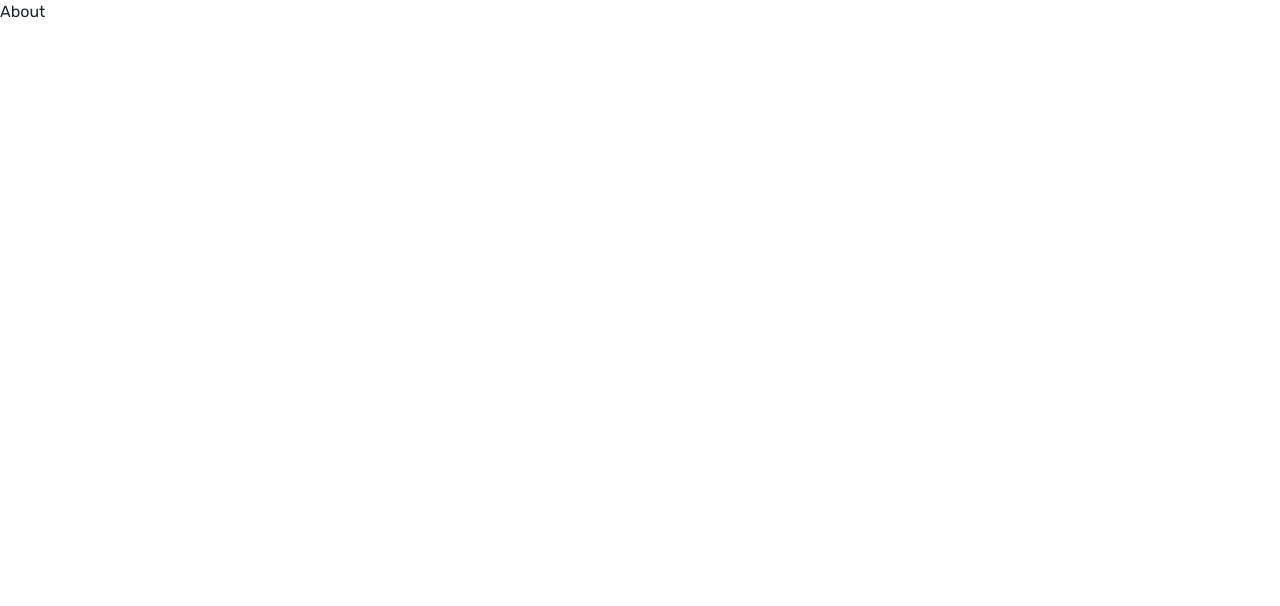
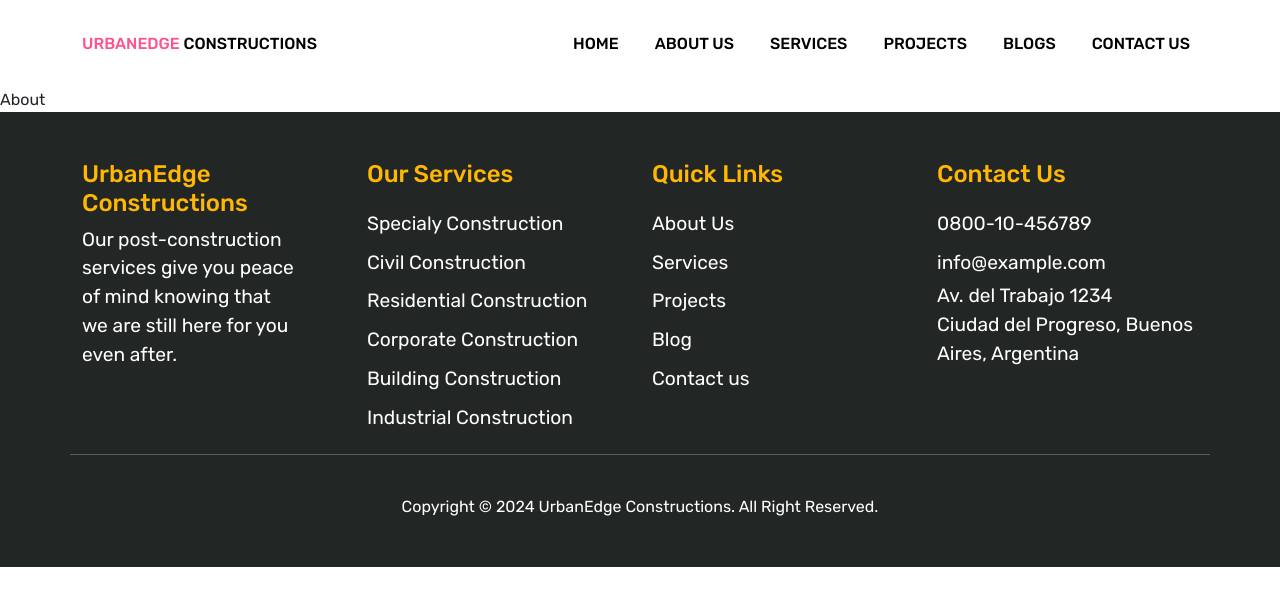
Before and after one commit to Ccangaro747/frontend_construction_react, a React (Vite) app: page /about in a window 1280 px wide. Shown: the top 606 px of the page. Built offline with nearby package versions, Linux system fonts and the light colour scheme.

Commit message:
Organización de componentes: Footer y Header separados
- Creada carpeta 'common' dentro de 'components' para organizar componentes comunes
- Añadidos Footer y Header como componentes separados
- Ajustadas las rutas y componentes de Home y About

```diff
--- /dev/null
+++ b/src/components/common/Footer.jsx
@@ -0,0 +1,83 @@
+const Footer = () => {
+  return (
+    <footer>
+      <div className="container py-5">
+        <div className="row">
+          <div className="col-md-3">
+            <h3>UrbanEdge Constructions</h3>
+            <div className="pe-5">
+              <p>
+                Our post-construction services give you peace of mind knowing
+                that we are still here for you even after.
+              </p>
+            </div>
+          </div>
+          <div className="col-md-3">
+            <h3 className="mb-3">Our Services</h3>
+            <ul>
+              <li>
+                <a href="">Specialy Construction</a>
+              </li>
+              <li>
+                <a href="">Civil Construction</a>
+              </li>
+              <li>
+                <a href="">Residential Construction</a>
+              </li>
+              <li>
+                <a href="">Corporate Construction</a>
+              </li>
+              <li>
+                <a href="">Building Construction</a>
+              </li>
+              <li>
+                <a href="">Industrial Construction</a>
+              </li>
+            </ul>
+          </div>
+          <div className="col-md-3">
+            <h3 className="mb-3">Quick Links</h3>
+            <ul>
+              <li>
+                <a href="">About Us</a>
+              </li>
+              <li>
+                <a href="">Services</a>
+              </li>
+              <li>
+                <a href="">Projects</a>
+              </li>
+              <li>
+                <a href="">Blog</a>
+              </li>
+              <li>
+                <a href="">Contact us</a>
+              </li>
+            </ul>
+          </div>
+          <div className="col-md-3">
+            <h3 className="mb-3">Contact Us</h3>
+            <ul>
+              <li>
+                <a href="">0800-10-456789</a>
+              </li>
+              <li>
+                <a href="">info@example.com</a>
+              </li>
+              <p>
+                Av. del Trabajo 1234 <br />
+                Ciudad del Progreso, Buenos Aires, Argentina
+              </p>
+            </ul>
+          </div>
+          <hr />
+          <div className="text-center pt-4">
+            Copyright © 2024 UrbanEdge Constructions. All Right Reserved.
+          </div>
+        </div>
+      </div>
+    </footer>
+  );
+};
+
+export default Footer;
--- /dev/null
+++ b/src/components/common/Header.jsx
@@ -0,0 +1,41 @@
+import Navbar from "react-bootstrap/Navbar";
+import Nav from "react-bootstrap/Nav";
+
+const Header = () => {
+  return (
+    <header>
+      <div className="container py-3">
+        <Navbar expand="lg">
+          <Navbar.Brand href="#home" className="logo">
+            <span>UrbanEdge </span>Constructions
+          </Navbar.Brand>
+          <Navbar.Toggle aria-controls="basic-navbar-nav" />
+          <Navbar.Collapse id="basic-navbar-nav">
+            <Nav className="ms-auto">
+              <Nav.Link href="/" className="nav-link">
+                Home
+              </Nav.Link>
+              <Nav.Link href="/about" className="nav-link">
+                About Us
+              </Nav.Link>
+              <Nav.Link href="#" className="nav-link">
+                Services
+              </Nav.Link>
+              <Nav.Link href="#" className="nav-link">
+                Projects
+              </Nav.Link>
+              <Nav.Link href="#" className="nav-link">
+                Blogs
+              </Nav.Link>
+              <Nav.Link href="#" className="nav-link">
+                Contact Us
+              </Nav.Link>
+            </Nav>
+          </Navbar.Collapse>
+        </Navbar>
+      </div>
+    </header>
+  );
+};
+
+export default Header;
--- a/src/components/frontend/About.jsx
+++ b/src/components/frontend/About.jsx
@@ -1,8 +1,14 @@
+import Footer from "../common/Footer";
+import Header from "../common/Header";
 
 const About = () => {
   return (
-    <div>About</div>
-  )
-}
+    <>
+      <Header />
+      <main>About</main>
+      <Footer />
+    </>
+  );
+};
 
-export default About
+export default About;
--- a/src/components/frontend/Home.jsx
+++ b/src/components/frontend/Home.jsx
@@ -1,31 +1,11 @@
-import Navbar from "react-bootstrap/Navbar";
-import Nav from "react-bootstrap/Nav";
 import AboutImg from '../../assets/images/about-us.jpg'
-
+import Footer from '../common/Footer';
+import Header from '../common/Header';
 
 const Home = () => {
   return (
     <>
-    <header>
-      <div className="container py-3">
-        <Navbar expand="lg">
-          <Navbar.Brand href="#home" className='logo'>
-            <span>UrbanEdge </span>Constructions
-          </Navbar.Brand>
-          <Navbar.Toggle aria-controls="basic-navbar-nav" />
-          <Navbar.Collapse id="basic-navbar-nav">
-            <Nav className="ms-auto">
-              <Nav.Link href="#home" className="nav-link">Home</Nav.Link>
-              <Nav.Link href="#link" className="nav-link">About Us</Nav.Link>
-              <Nav.Link href="#link" className="nav-link">Services</Nav.Link>
-              <Nav.Link href="#link" className="nav-link">Projects</Nav.Link>
-              <Nav.Link href="#link" className="nav-link">Blogs</Nav.Link>
-              <Nav.Link href="#link" className="nav-link">Contact Us</Nav.Link>
-            </Nav>
-          </Navbar.Collapse>
-        </Navbar>
-      </div>
-    </header>
+    <Header />
     <main>
       {/*Hero section*/}
       <section className='section-1'>
@@ -60,77 +40,7 @@ const Home = () => {
         </div>
       </section>
     </main>
-    <footer>
-      <div className="container py-5">
-        <div className="row">
-          <div className="col-md-3">
-            <h3>UrbanEdge Constructions</h3>
-              <div className="pe-5">
-                <p>Our post-construction services give you peace of mind knowing that we are still here for you even after.</p>
-              </div>
-          </div>
-          <div className="col-md-3">
-            <h3 className="mb-3">Our Services</h3>
-            <ul>
-              <li>
-                <a href="">Specialy Construction</a>
-              </li>
-              <li>
-                <a href="">Civil Construction</a>
-              </li>
-              <li>
-                <a href="">Residential Construction</a>
-              </li>
-              <li>
-                <a href="">Corporate Construction</a>
-              </li>
-              <li>
-                <a href="">Building Construction</a>
-              </li>
-              <li>
-                <a href="">Industrial Construction</a>
-              </li>
-            </ul>
-          </div>
-          <div className="col-md-3">
-            <h3 className="mb-3">Quick Links</h3>
-            <ul>
-              <li>
-                <a href="">About Us</a>
-              </li>
-              <li>
-                <a href="">Services</a>
-              </li>
-              <li>
-                <a href="">Projects</a>
-              </li>
-              <li>
-                <a href="">Blog</a>
-              </li>
-              <li>
-                <a href="">Contact us</a>
-              </li>
-            </ul>
-          </div>
-          <div className="col-md-3">
-            <h3 className="mb-3">Contact Us</h3>
-            <ul>
-              <li>
-                <a href="">0800-10-456789</a>
-              </li>
-              <li>
-                <a href="">info@example.com</a>
-              </li>
-              <p>
-                Av. del Trabajo 1234 <br />Ciudad del Progreso, Buenos Aires, Argentina
-              </p>
-            </ul>
-          </div>
-          <hr />
-          <div className="text-center pt-4">Copyright © 2024 UrbanEdge Constructions. All Right Reserved.</div>
-        </div>
-      </div>
-    </footer>
+    <Footer />
     </>
   );
 };
```
